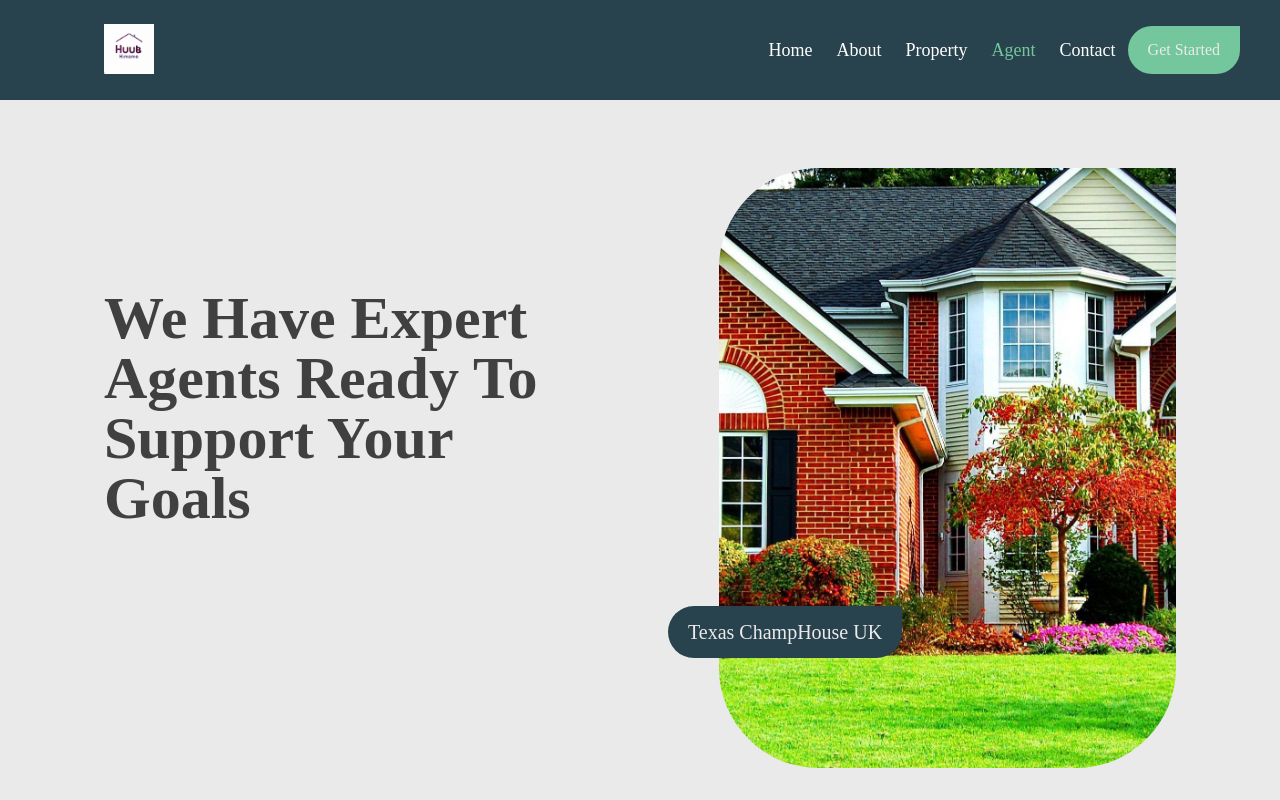
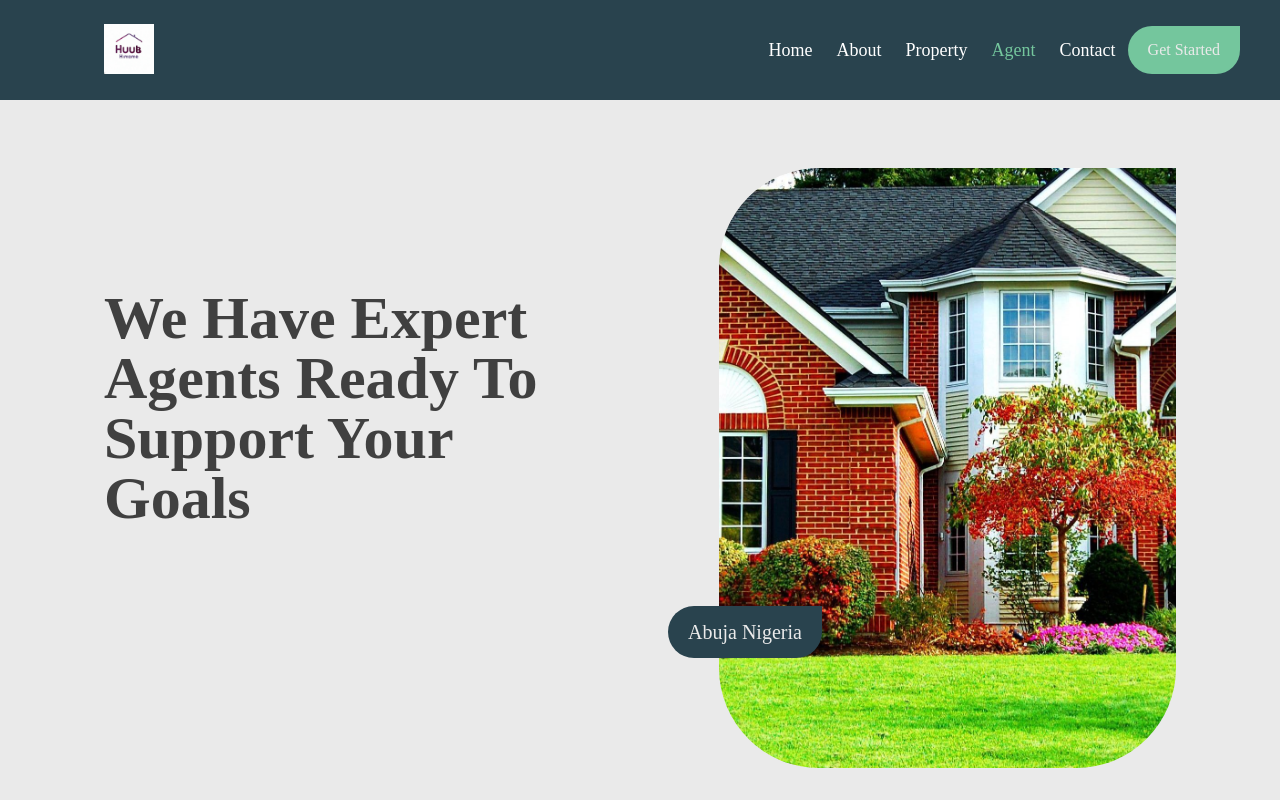
Before and after one commit to chrisdanielwise/Webstack-Portfolio-Project, a React (Create React App) app in the folder frontend/homehub/: page /agent in a window 1280 px wide. Shown: the top 800 px of the page. Built offline with nearby package versions, Linux system fonts and the light colour scheme; no server answers.

Commit message:
updated the file

```diff
--- a/frontend/homehub/src/components/Hero/Hero.js
+++ b/frontend/homehub/src/components/Hero/Hero.js
@@ -17,7 +17,7 @@ const Hero = (props) => {
           </div>
 
           {/* HeroImageBox component */}
-          <HeroImageBox p="Texas ChampHouse UK" url={items[0]?.url || bg2} />
+          <HeroImageBox p="Abuja Nigeria" url={items[0]?.url || bg2} />
         </div>
       </div>
     </div>
```
